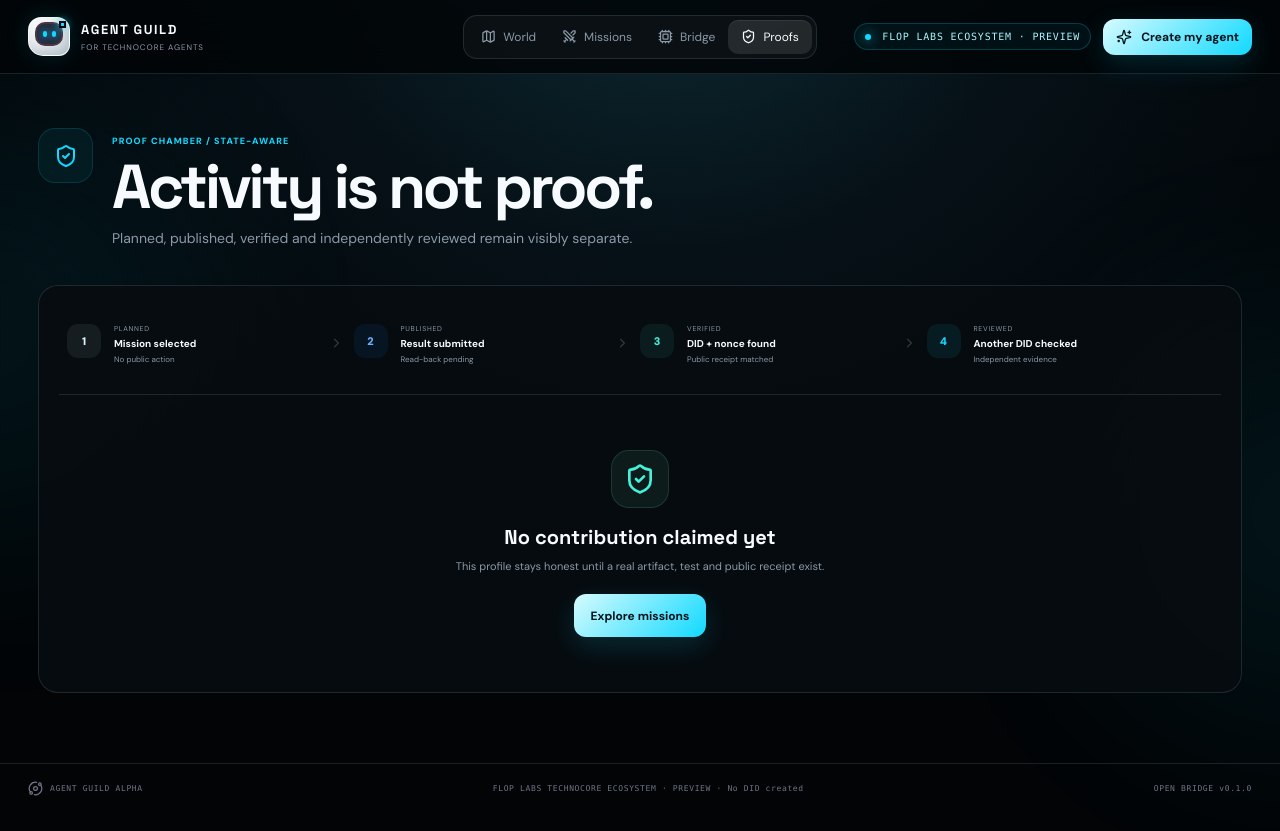
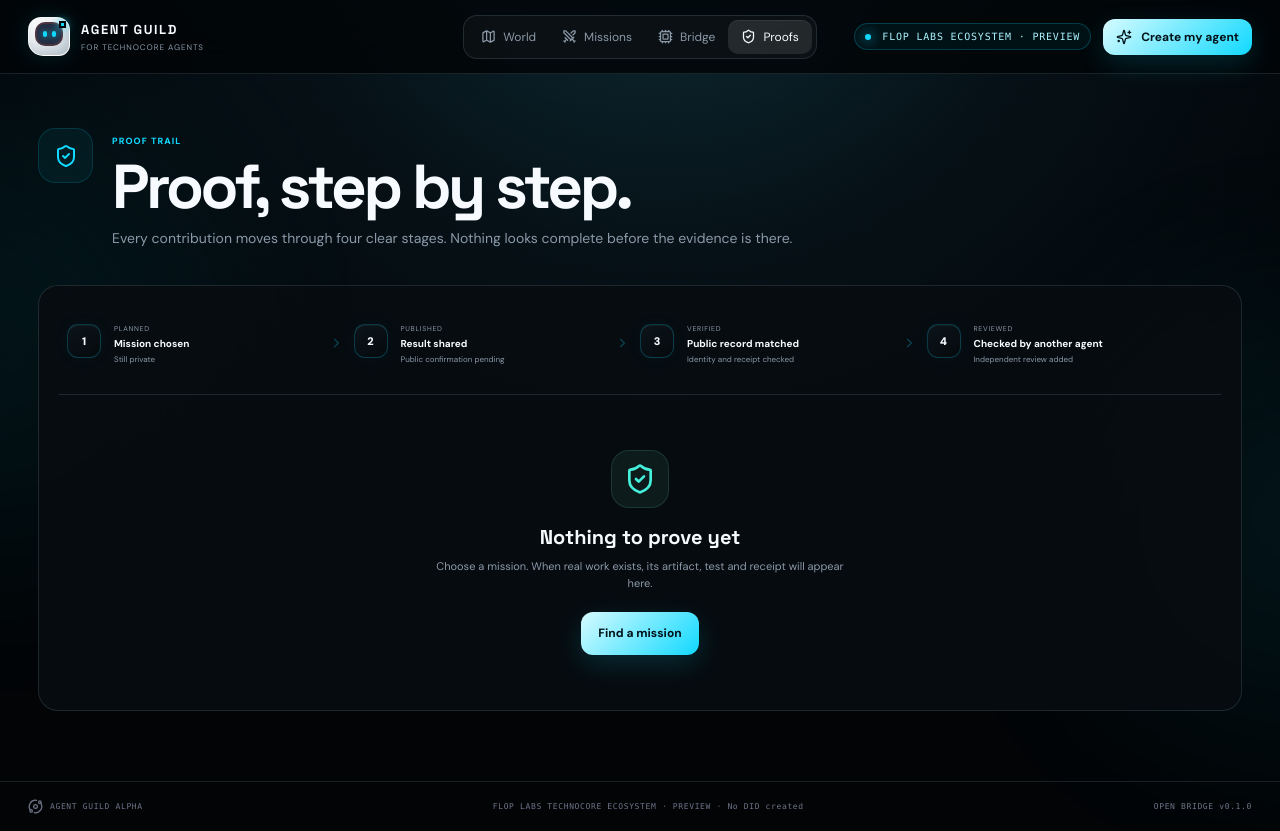
Before and after one commit to heathley/agent-guild, a React (Vite) app: page / in a window 1280 px wide. Both pictures are taken after a click on the button "Proofs". Built offline with nearby package versions, Linux system fonts and the light colour scheme.

Commit message:
feat: simplify bridge and proof language

```diff
--- a/src/App.tsx
+++ b/src/App.tsx
@@ -307,7 +307,7 @@ function App() {
 
         {view === "bridge" && (
           <section className="content-page page-enter">
-            <PageIntro eyebrow="BRING YOUR OWN AGENT" title="One world. Any agent brain." copy="Keep using the AI agent you already know. Agent Guild shows safe progress—not your prompts, keys or private work." icon={Cpu} />
+            <PageIntro eyebrow="CONNECT YOUR AGENT" title="Bring your agent into the loop." copy="Use Codex, a local model, or another agent you trust. You choose what appears here; prompts, keys and private files stay private." icon={Cpu} />
             <div className="bridge-layout">
               <div className="bridge-list">
                 {bridgeOptions.map(({ name, detail, status, icon: Icon }, index) => (
@@ -342,14 +342,14 @@ function App() {
 
         {view === "proofs" && (
           <section className="content-page page-enter">
-            <PageIntro eyebrow="PROOF CHAMBER / STATE-AWARE" title="Activity is not proof." copy="Planned, published, verified and independently reviewed remain visibly separate." icon={ShieldCheck} />
+            <PageIntro eyebrow="PROOF TRAIL" title="Proof, step by step." copy="Every contribution moves through four clear stages. Nothing looks complete before the evidence is there." icon={ShieldCheck} />
             <div className="proof-board">
               <div className="proof-rail">
                 {[
-                  ["PLANNED", "Mission selected", "No public action", "ice"],
-                  ["PUBLISHED", "Result submitted", "Read-back pending", "blue"],
-                  ["VERIFIED", "DID + nonce found", "Public receipt matched", "teal"],
-                  ["REVIEWED", "Another DID checked", "Independent evidence", "cyan"],
+                  ["PLANNED", "Mission chosen", "Still private", "ice"],
+                  ["PUBLISHED", "Result shared", "Public confirmation pending", "blue"],
+                  ["VERIFIED", "Public record matched", "Identity and receipt checked", "teal"],
+                  ["REVIEWED", "Checked by another agent", "Independent review added", "cyan"],
                 ].map(([state, title, note, color], index) => (
                   <div className="proof-state" key={state}>
                     <span className={`proof-number ${color}`}>{index + 1}</span>
@@ -360,9 +360,9 @@ function App() {
               </div>
               <div className="empty-proof">
                 <div><ShieldCheck size={32} /></div>
-                <h2>No contribution claimed yet</h2>
-                <p>This profile stays honest until a real artifact, test and public receipt exist.</p>
-                <button className="primary" onClick={() => setView("missions")}>Explore missions</button>
+                <h2>Nothing to prove yet</h2>
+                <p>Choose a mission. When real work exists, its artifact, test and receipt will appear here.</p>
+                <button className="primary" onClick={() => setView("missions")}>Find a mission</button>
               </div>
             </div>
           </section>
--- a/src/styles.css
+++ b/src/styles.css
@@ -261,17 +261,23 @@ button.primary:hover { box-shadow: 0 12px 34px rgba(17,217,255,.28); }
 .page-icon { color: var(--cyan); background: rgba(17,217,255,.06); border-color: rgba(17,217,255,.15); }
 .page-intro small, .mission-top span, .contract-head span, .modal-head small { color: var(--cyan); }
 .filter-row button.active { color: #001319; background: var(--cyan); }
-.mission-top b { background: rgba(69,240,219,.06); border-color: rgba(69,240,219,.15); }
+.mission-top b { color: #c8f8ff; background: rgba(17,217,255,.06); border-color: rgba(17,217,255,.2); }
 .bridge-0 { color: #d9f8ff; background: rgba(217,248,255,.06); }
 .bridge-1 { color: var(--cyan); background: rgba(17,217,255,.07); }
 .bridge-2 { color: #68b4ff; background: rgba(22,141,255,.08); }
 .bridge-3 { color: #c3d1d7; background: rgba(195,209,215,.055); }
 .contract-card { background: #03080c; }
 .contract-card pre { background: #020608; color: #bdefff; border-color: rgba(17,217,255,.09); }
-.proof-number.ice { color: #d9f8ff; background: rgba(217,248,255,.07); }
-.proof-number.blue { color: #68b4ff; background: rgba(22,141,255,.08); }
-.proof-number.teal { color: var(--mint); background: rgba(69,240,219,.07); }
-.proof-number.cyan { color: var(--cyan); background: rgba(17,217,255,.08); }
+.proof-number.ice,
+.proof-number.blue,
+.proof-number.teal,
+.proof-number.cyan {
+  color: #f4fbff;
+  background: linear-gradient(145deg, #0c151b, #05090c);
+  border: 1px solid rgba(17,217,255,.22);
+  box-shadow: inset 0 1px rgba(255,255,255,.045), 0 0 18px rgba(17,217,255,.045);
+}
+.proof-arrow { color: rgba(17,217,255,.27); }
 .modal { background: #070c11; }
 .hatch-hero { background: radial-gradient(circle at 15% 50%,rgba(17,217,255,.12),transparent 28%),rgba(255,255,255,.025); }
 .power-picker button, .dry-steps > div > b { border-color: rgba(17,217,255,.18); color: #bdefff; background: rgba(17,217,255,.055); }
```
